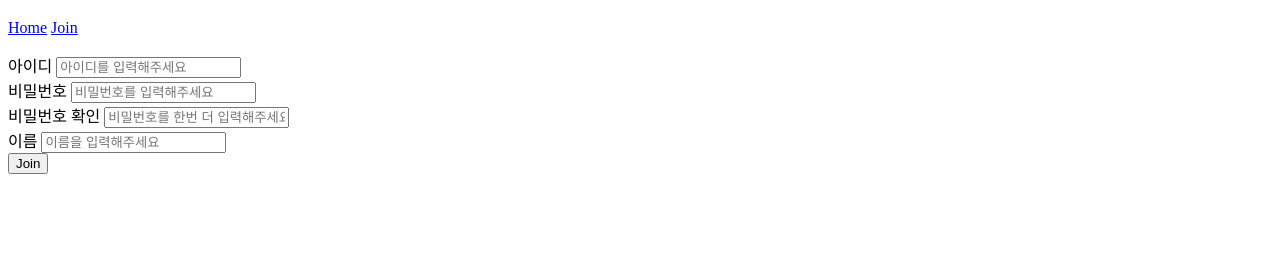
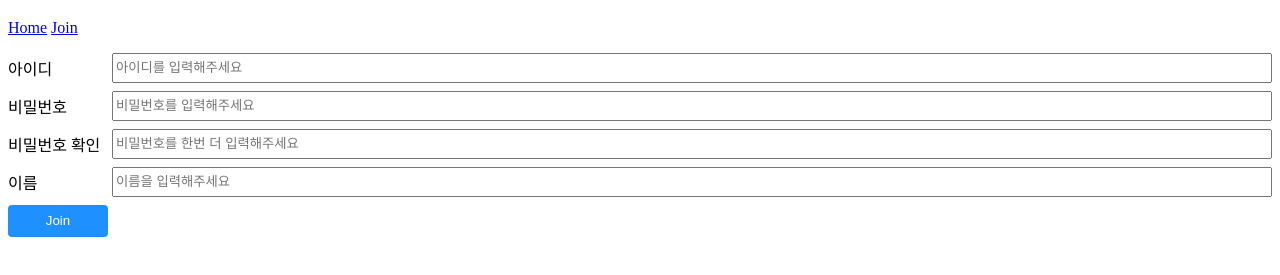
Before and after one commit to R4INXD/practice-server, a website: page pages/join.html in a window 1280 px wide. Shown: the part 61-336 px from the top of the page. Drawn offline with Linux system fonts and the light colour scheme; files that its build step writes are made by us from their sources; files whose address does not match are found by name.

Commit message:
join 페이지 스타일 수정

```diff
--- a/pages/join.html
+++ b/pages/join.html
@@ -4,6 +4,7 @@
     <meta charset="UTF-8" />
     <meta name="viewport" content="width=device-width, initial-scale=1.0" />
     <title>Document</title>
+    <link rel="stylesheet" href="index.css" />
   </head>
   <body>
     <h1>Join us!</h1>
@@ -12,23 +13,23 @@
       <a href="/join">Join</a>
     </p>
 
-    <div>
+    <div class="param">
       <label>
-        아이디
+        <span>아이디</span>
         <input id="id" type="text" placeholder="아이디를 입력해주세요" />
       </label>
     </div>
 
-    <div>
+    <div class="param">
       <label>
-        비밀번호
+        <span>비밀번호</span>
         <input id="password" type="password" placeholder="비밀번호를 입력해주세요" />
       </label>
     </div>
 
-    <div>
+    <div class="param">
       <label>
-        비밀번호 확인
+        <span>비밀번호 확인</span>
         <input
           id="password-confirm"
           type="password"
@@ -37,9 +38,9 @@
       </label>
     </div>
 
-    <div>
+    <div class="param">
       <label>
-        이름
+        <span>이름</span>
         <input id="name" type="text" placeholder="이름을 입력해주세요" />
       </label>
     </div>
--- /dev/null
+++ b/public/index.css
@@ -0,0 +1,38 @@
+.param {
+  margin-bottom: 8px;
+}
+
+.param label {
+  display: flex;
+  align-items: center;
+  gap: 4px;
+}
+
+.param span {
+  width: 100px;
+  display: block;
+}
+
+.param input {
+  width: 0;
+  height: 24px;
+  flex: 1 1 0;
+}
+
+#join {
+  width: 100px;
+  height: 32px;
+
+  border-radius: 4px;
+  border: none;
+  background-color: dodgerblue;
+
+  color: white;
+
+  cursor: pointer;
+  transition: background-color 0.2s ease-in-out;
+}
+
+#join:hover {
+  background-color: #0957a5;
+}
```
